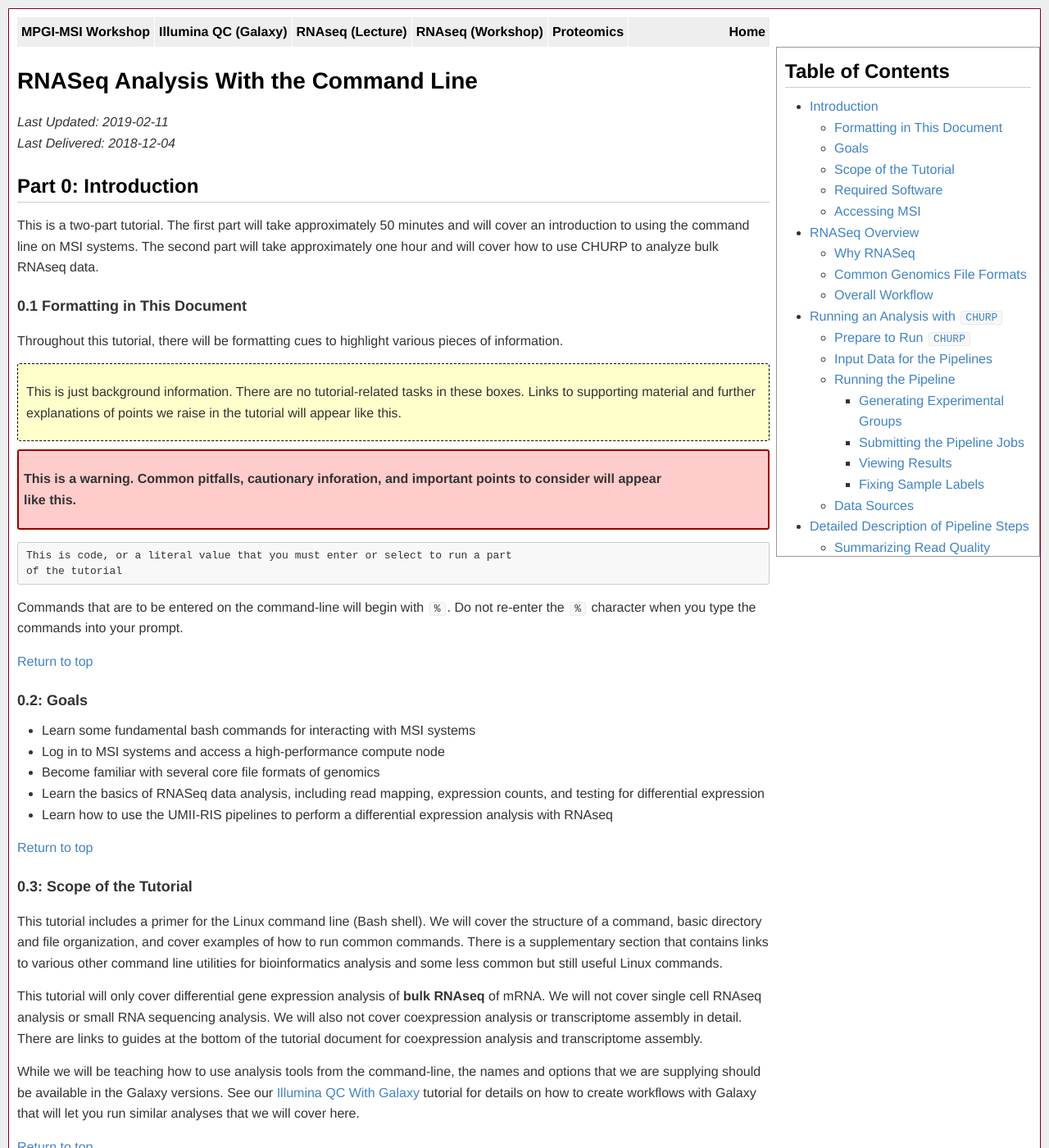
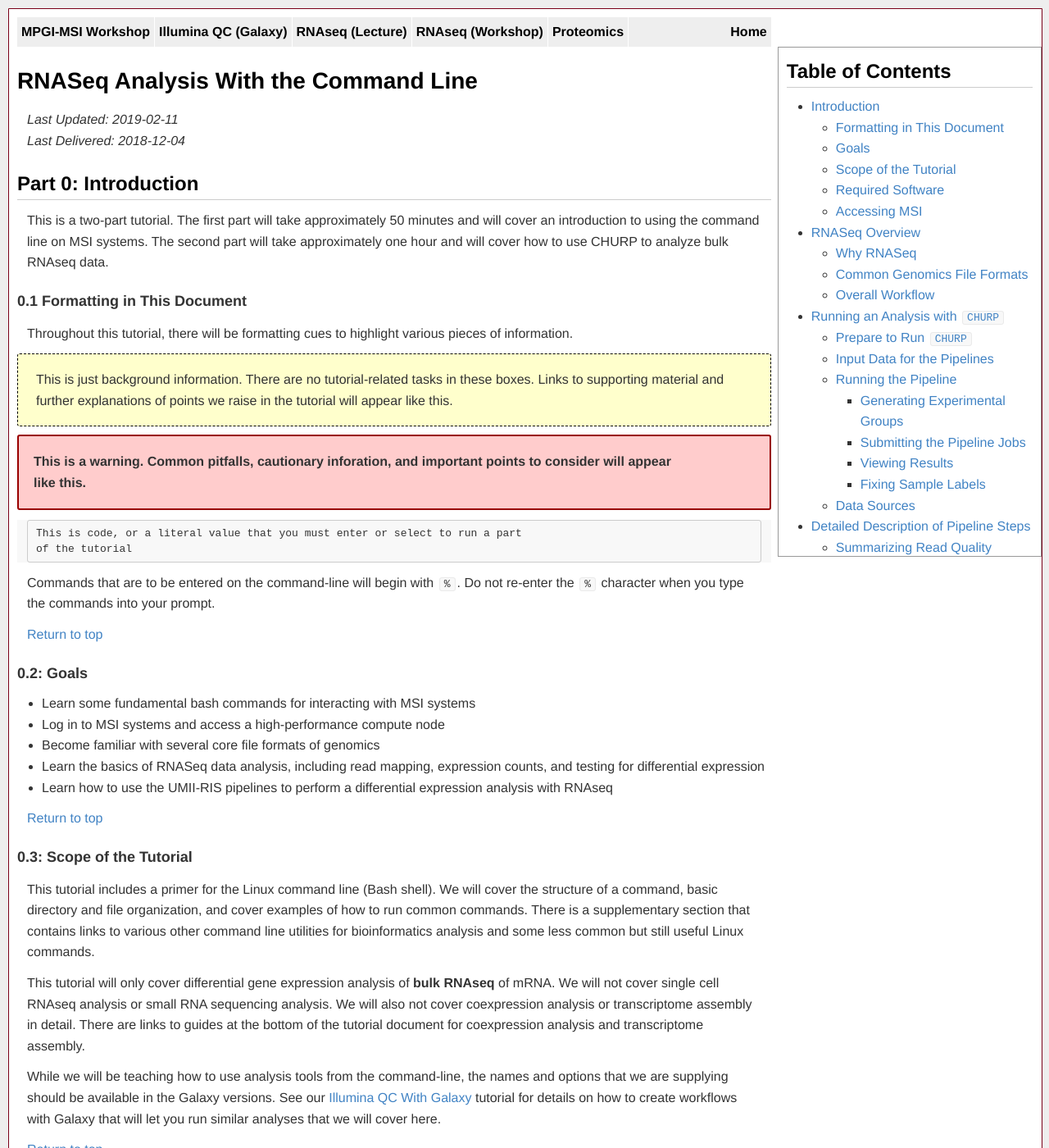
Before and after one commit to msi-ris/Tutorials, a Jekyll site: the page built from rnaseq_cmd_beta.md, in a window 1280 px wide and 1400 px high. Shown: the whole window at 82% size. Built offline with Jekyll 4.4.1, drawn with Linux system fonts in a browser that asks for light colours.

Commit message:
RNAseq beta

```diff
--- a/css/github.css
+++ b/css/github.css
@@ -131,7 +131,7 @@ h6 {
 }
 
 p, blockquote, ul, ol, dl, li, table, pre {
-  margin: 15px 0;
+  margin: 12px 12px;
 }
 
 hr {
```
